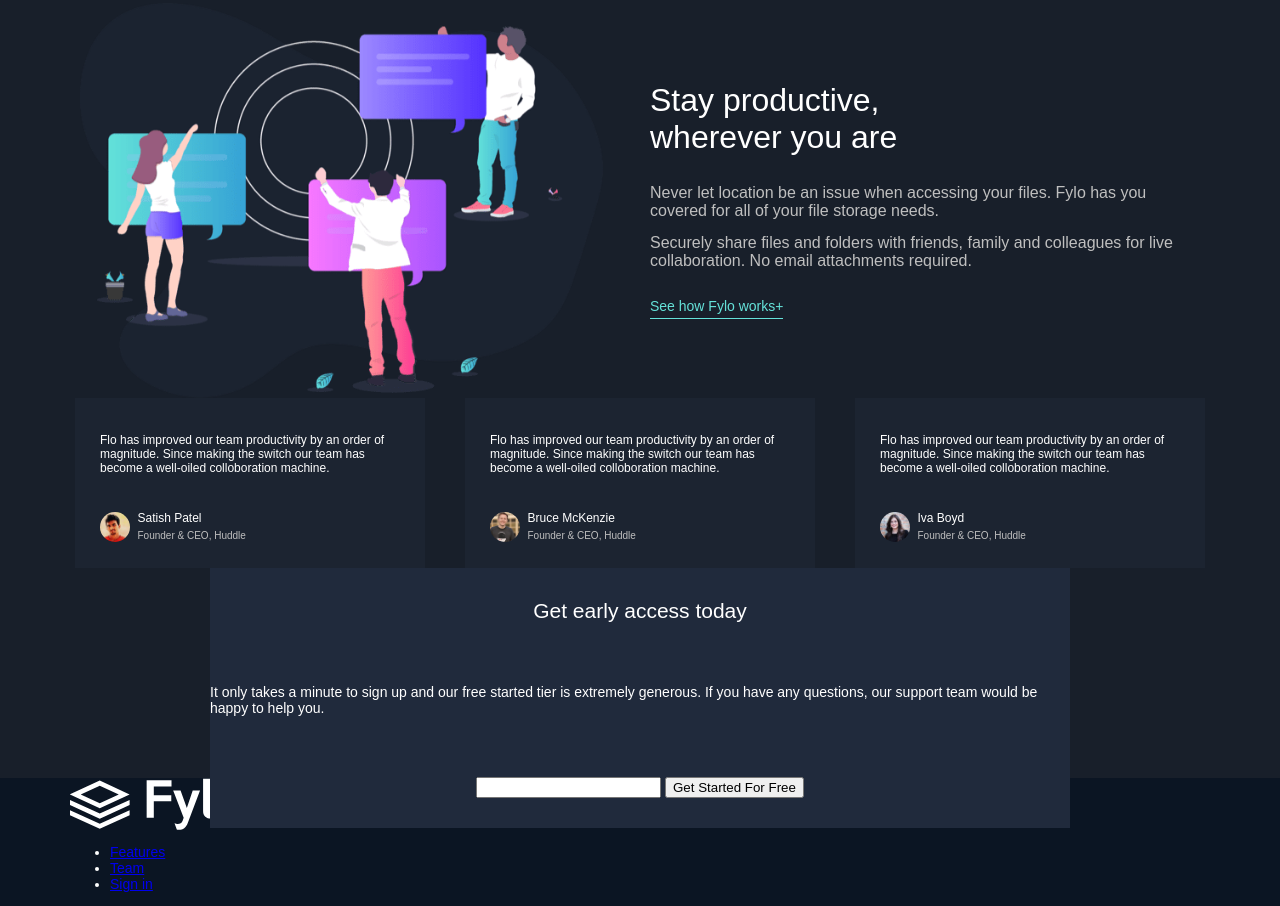
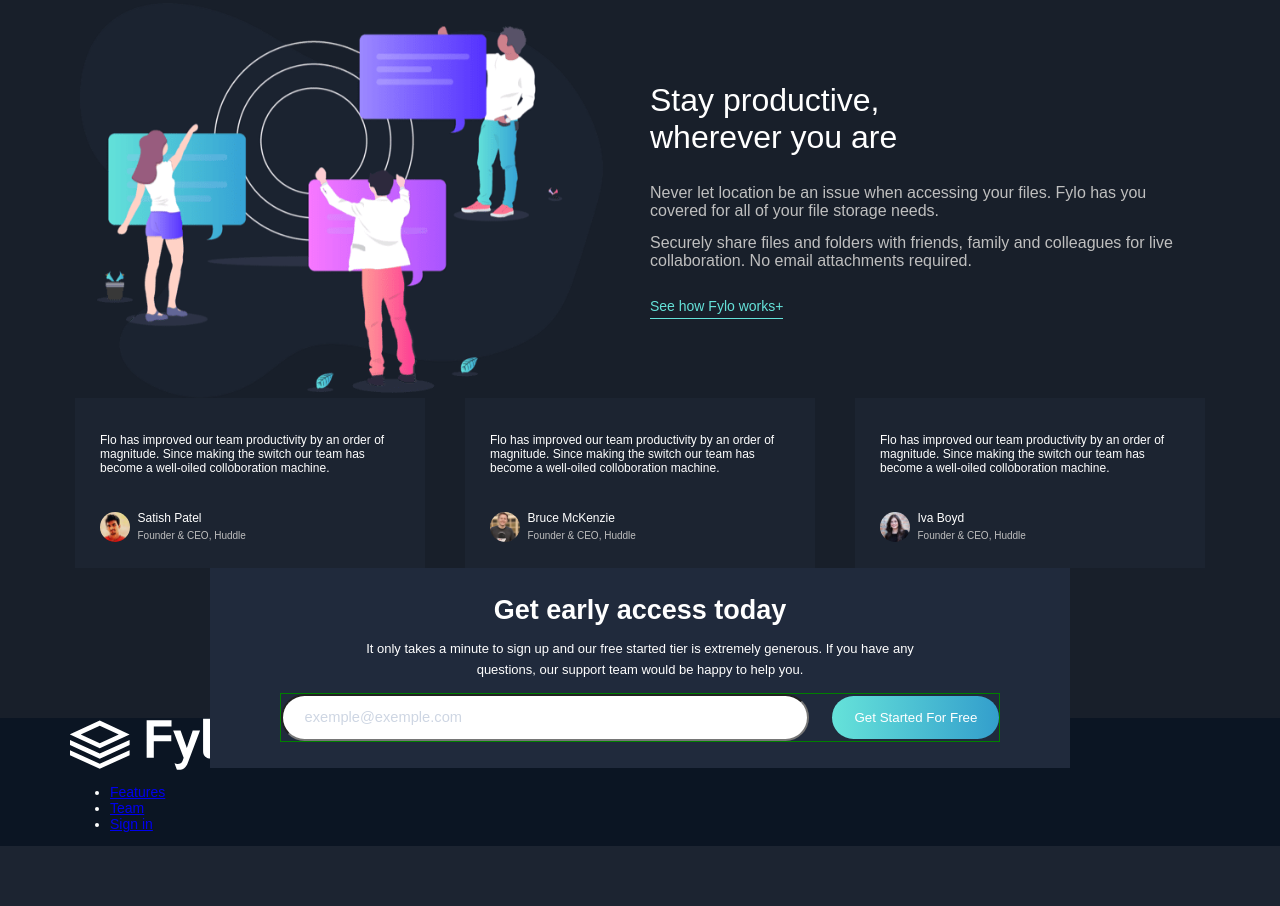
Before and after one commit to sledua/fm-fylo-dark-theme, a website: page app/index.html in a window 1280 px wide. Shown: the part 1378-2284 px from the top of the page. After the commit the page ends 2224 px from the top, so only its background shows below. Drawn offline with Linux system fonts and the light colour scheme.

Commit message:
feat:
sections for subscribe

```diff
--- a/app/index.html
+++ b/app/index.html
@@ -123,7 +123,7 @@
 					<h2>Get early access today</h2>
 					<p>It only takes a minute to sign up and our free started tier is extremely generous. If you have any questions, our support team would be happy to help you.</p>
 					<form action="">
-						<input type="text">
+						<input type="text" placeholder="exemple@exemple.com">
 						<button>Get Started For Free</button>
 					</form>
 				</div>
--- a/app/scss/main.scss
+++ b/app/scss/main.scss
@@ -248,14 +248,48 @@ main {
 	z-index: 3;
 	.ower{
 		grid-area: sub;
-
 		justify-items: center;
 		align-items: center;
 		z-index: 3;
 		max-width: 86rem;
-		height: 26rem;
+		height: 20rem;
 		background-color: $testimonials_bg;
 		z-index: 2;
+		> h2 {
+			font-weight: bold;
+			align-self: end;
+			font-size: 2.7rem;
+		}
+		> p {
+			padding: 0 15rem;
+			font-size: 1.3rem;
+			text-align: center;
+			line-height: 1.6;
+		}
+		> form {
+			align-self: start;
+			outline: 1px solid green;
+			> input {
+				padding: 1.4rem 2.2rem;
+				border-radius: 3em;
+				margin-right: 2rem;
+				min-width: 48rem;
+				&::placeholder {
+					color: lighten($intro_bg, 70%);
+					font-size: 1.1em;
+				}
+			}
+			> button {
+				cursor: pointer;
+				padding: 1.4rem 2.2rem;
+				border-radius: 3em;
+				box-shadow: none;
+				border: none;
+				color: $white;
+				background: #2e3192;
+				background: linear-gradient(to right,  $cyan 1%,$blue 100%);
+			}
+		}
 	}
 
 }
```
Also changed, not shown: app/css/main.css.
